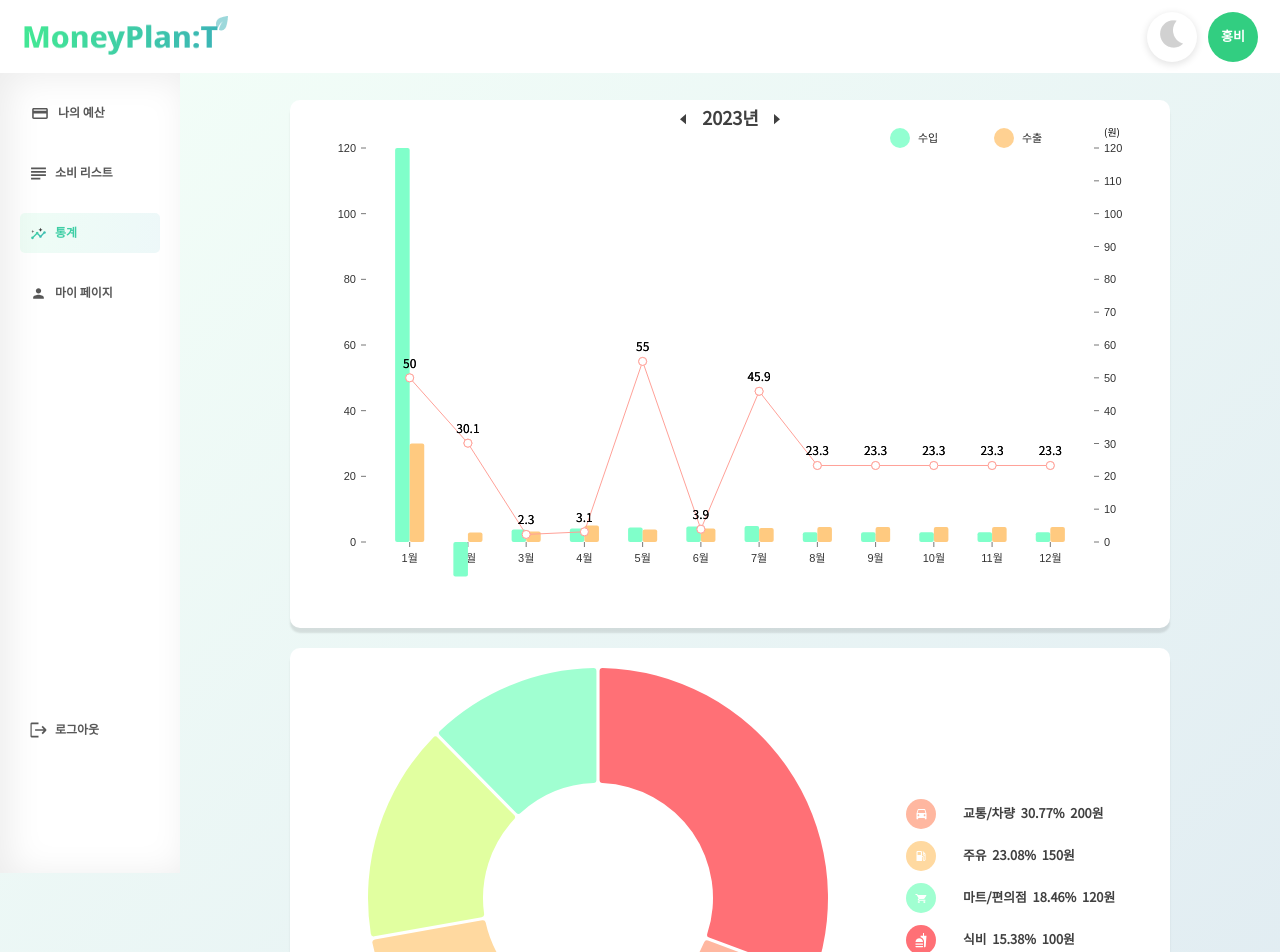
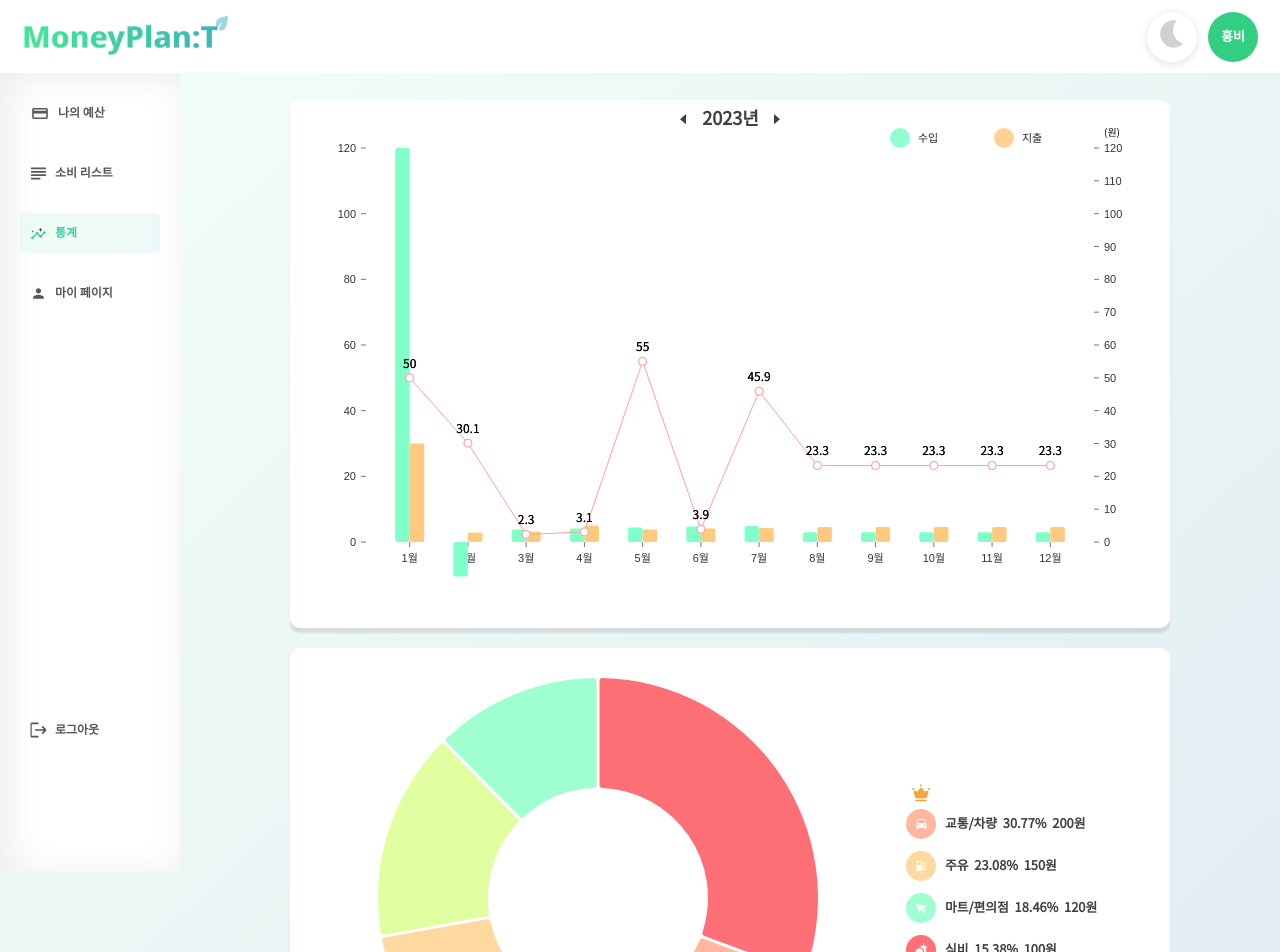
Before and after one commit to lamsasa/frontCheck, a React (Create React App) app: page /Chart in a window 1280 px wide. Shown: the top 952 px of the page. Built offline with nearby package versions, Linux system fonts and the light colour scheme.

Commit message:
🎨차트 완료

```diff
--- a/src/components/Chart/LineBarChart.jsx
+++ b/src/components/Chart/LineBarChart.jsx
@@ -80,7 +80,7 @@ const Line = ({ bars, xScale, yScale, innerWidth, innerHeight }) => {
         width={innerWidth}
         height={innerHeight}
         right={{
-          ticksPosition: "after",
+          ticksPosition: "after"
         }}
       />
       <text
@@ -163,15 +163,15 @@ function CustomTooltip({ barValue, barValue1, lineValue }) {
 const transformedData = data.map((item) => ({
   x: item.x,
   수입: item.v,
-  수출: item.v1,
+  지출: item.v1,
   l: item.l,
 }));
 
 const LineBarChart = () => (
-  <div className="App" style={{ width: "800px", height: "90%" }}>
+  <div style={{ width: "800px", height: "90%" }}>
     <ResponsiveBar
       data={transformedData}
-      keys={["수입", "수출"]}
+      keys={["수입", "지출"]}
       groupMode="grouped" // 그룹 모드를 'grouped'로 설정
       maxValue={maxValue}
       padding={0.5} // 각 막대 그래프 사이의 거리
--- a/src/components/Chart/PieChart.jsx
+++ b/src/components/Chart/PieChart.jsx
@@ -2,6 +2,7 @@ import styled from "styled-components";
 import { ResponsivePie } from "@nivo/pie";
 import CategoryIcon from "../MyBudget/CategoryIcon";
 import categoryList from "../../styles/categoryColor";
+import crown from "../../assets/crown.png";
 
 const data = [
   { id: "식비", category: "식비", label: "식비", value: 100 },
@@ -34,9 +35,18 @@ const Legends = () => {
     <>
       <LegendsContainer>
         <ul>
+          <img
+            src={crown}
+            alt="Crown"
+            style={{
+              display: "block",
+              width: "20px",
+              height: "20px",
+              marginLeft: "5px",
+            }}
+          />
           {formattedData.map((item) => (
             <li key={item.id} className="legendsList">
-              {/*이거 모바일에서 사이즈 줄여야 함... 고쳐도 되나...?*/}
               <CategoryIcon name={item.category} className={"category-icon"} />
 
               <span
@@ -47,11 +57,12 @@ const Legends = () => {
                   width: "12px",
                   height: "12px",
                   //backgroundColor: "none",//item.color,
-                  margin: "15px 0px 15px 15px",
+                  margin: "15px 0px 15px -3px",
                 }}
               />
-
-              {`${item.label}  ${item.value}  ${item.originalValue}원`}
+              <div className="valueList">
+                {`${item.label}  ${item.value}  ${item.originalValue}원`}
+              </div>
             </li>
           ))}
         </ul>
@@ -125,6 +136,7 @@ export default PieChart;
 
 const StyledPieChartContainer = styled.div`
   width: 70%;
+  padding: 10px;
   @media (max-width: 768px) {
     width: 60%;
   }
@@ -144,11 +156,20 @@ const LegendsContainer = styled.div`
   .legendsList {
     display: flex;
     align-items: center;
+    white-space: pre-wrap;
+  }
+
+  .valueList {
+    width: 200px;
   }
 
   @media (max-width: 768px) {
     width: 40%;
     font-weight: 700;
     font-size: 10px;
+
+    .valueList {
+      width: 80px;
+    }
   }
 `;
--- a/src/pages/ChartPage.jsx
+++ b/src/pages/ChartPage.jsx
@@ -6,10 +6,32 @@ import Container from "../components/Common/Container";
 import Box from "../components/Common/Box";
 import PieChart from "../components/Chart/PieChart";
 import ChartButton from "../components/Chart/ChartButton";
+import React, { useRef, useEffect } from 'react';
 
 // 버튼 년도 단위로 변경 필요
 
 const Chart = () => {
+
+  const inBoxRef = useRef(null);
+
+  useEffect(() => {
+    // 현재 월에 맞게 스크롤 위치 설정
+    scrollToCurrentMonth();
+  }, []);
+
+  const scrollToCurrentMonth = () => {
+    const inBoxElement = inBoxRef.current;
+    if (inBoxElement) {
+      const currentDate = new Date();
+      const currentMonth = currentDate.getMonth();
+      const monthElement = inBoxElement.querySelector(`[data-month="${currentMonth}"]`);
+      if (monthElement) {
+        const scrollLeft = monthElement.offsetLeft;
+        inBoxElement.scrollLeft = scrollLeft;
+      }
+    }
+  };
+
   return (
     <>
       <Header />
@@ -20,7 +42,7 @@ const Chart = () => {
             <ChartButton />
           </ButtonContainer>
           <ChartContainer>
-            <InBox>
+          <InBox ref={inBoxRef}>
               <LineBarChart />
             </InBox>
           </ChartContainer>
@@ -81,5 +103,5 @@ const InBox = styled.div`
   justify-content: center;
   overflow-x: scroll;
   overflow-y: hidden;
-  zoom: 1;
+  scroll-behavior: smooth;
 `;
```
Also changed, not shown: src/assets/crown.png (added).
